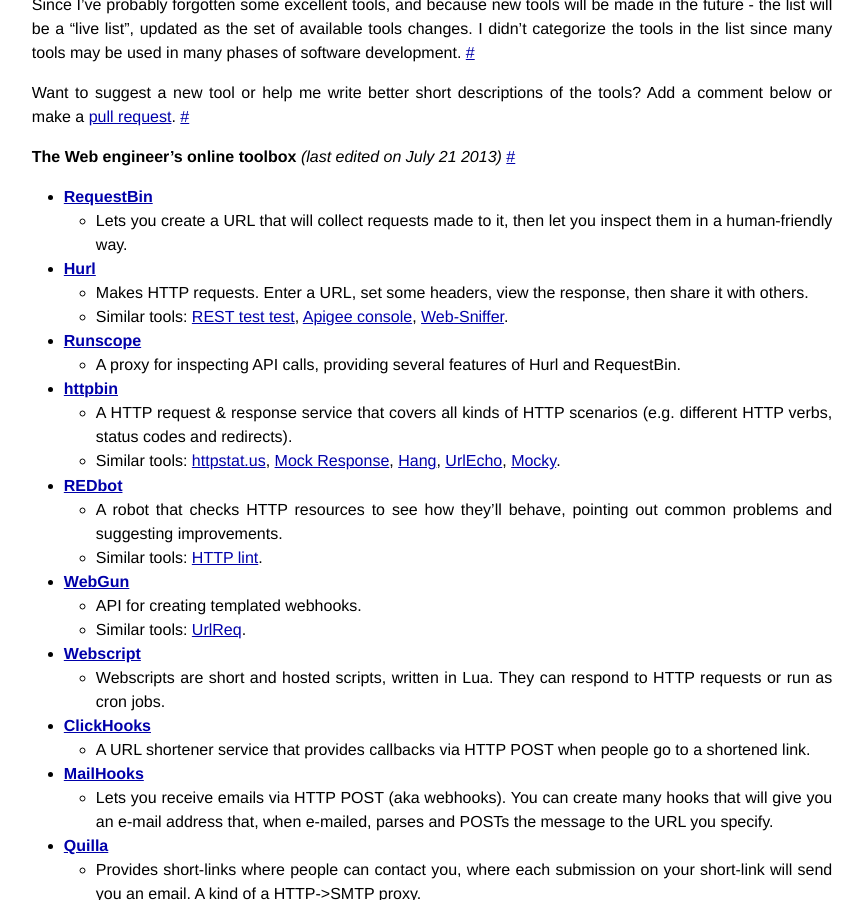
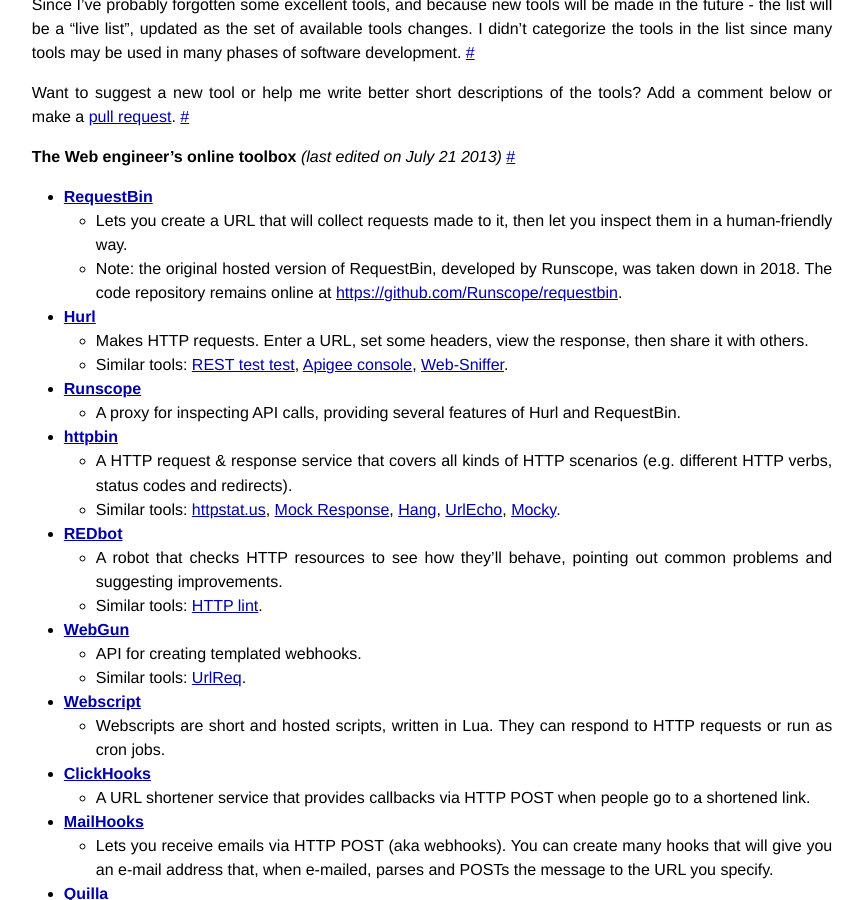
Before and after one commit to izuzak/izuzak.github.com, a Jekyll site: the page built from _posts/2012-11-18-the-web-engineers-online-toolbox.markdown, in a window 1280 px wide and 900 px high, scrolled down 455 px. Shown: the whole window, without its empty margins (208-1071 px from the left). Built offline with Jekyll 4.4.1, drawn with Linux system fonts in a browser that asks for light colours; Markdown is read by kramdown in place of the engine named in the settings; comment, search, counter and statistics services are not loaded.

Commit message:
Update 2012-11-18-the-web-engineers-online-toolbox.markdown

```diff
--- a/_posts/2012-11-18-the-web-engineers-online-toolbox.markdown
+++ b/_posts/2012-11-18-the-web-engineers-online-toolbox.markdown
@@ -15,7 +15,7 @@
 * and must be useful to Web engineers (not just for Web site design)
 
 The current version of the list is shown below and is based on tools which I use or have used.
-Two of my personal favorites are [RequestBin](http://requestb.in/) and [Hurl](http://hurl.it) which I use regularly for almost every project.
+Two of my personal favorites are [RequestBin](http://requestbin.com/) and [Hurl](http://hurl.it) which I use regularly for almost every project.
 A few of the tools I haven't used in real projects but just played with them and thought they were really cool.
 
 Since I've probably forgotten some excellent tools, and because new tools will be made in the future - the list will be a "live list", updated as the set of available tools changes.
@@ -25,8 +25,9 @@
 
 **The Web engineer's online toolbox** *(last edited on July 21 2013)*
 
-* **[RequestBin](http://requestb.in/)**
+* **[RequestBin](http://requestbin.com/)**
   * Lets you create a URL that will collect requests made to it, then let you inspect them in a human-friendly way.
+  * Note: the original hosted version of RequestBin, developed by Runscope, was taken down in 2018. The code repository remains online   at  [https://github.com/Runscope/requestbin](https://github.com/Runscope/requestbin).
 * **[Hurl](http://hurl.it)**
   * Makes HTTP requests. Enter a URL, set some headers, view the response, then share it with others.
   * Similar tools: [REST test test](http://resttesttest.com/), [Apigee console](https://apigee.com/console/others), [Web-Sniffer](http://web-sniffer.net/).
```
